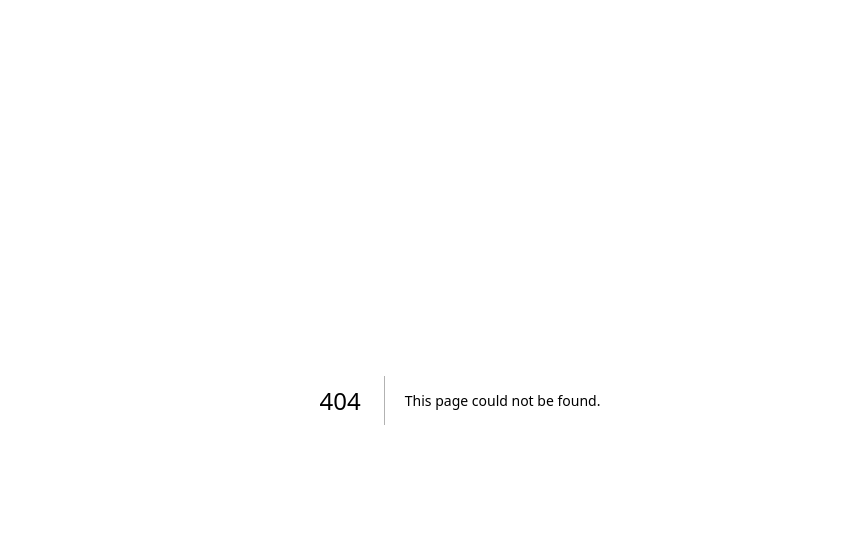
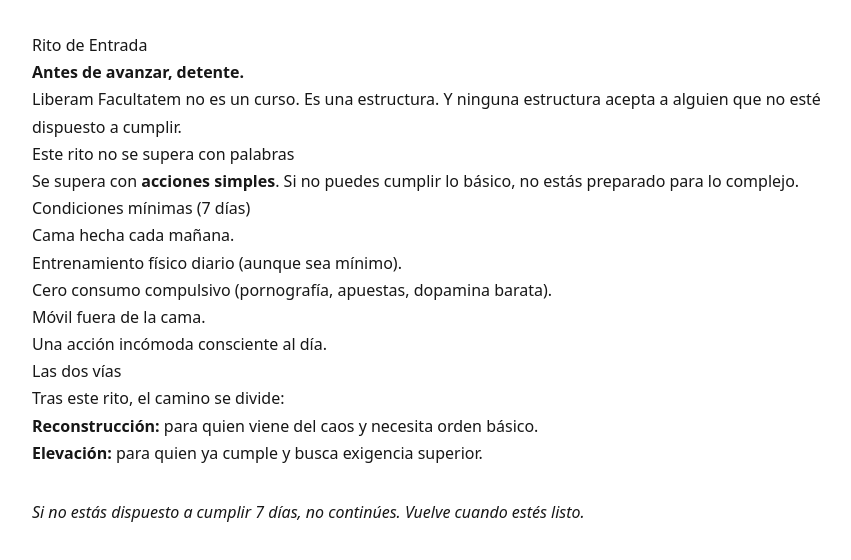
Before and after one commit to oriolrinconr-lang/nextjs-boilerplate, a Next.js app: page /campo-mental/rito in a window 1280 px wide. Before the commit this address had no page. Shown: the top 560 px of the page, without its empty margins (180-1031 px from the left). Built offline with nearby package versions, Linux system fonts and the light colour scheme.

Commit message:
Add Rito de Entrada

```diff
--- /dev/null
+++ b/app/campo-mental/rito/page.tsx
@@ -0,0 +1,48 @@
+export default function RitoEntrada() {
+  return (
+    <main style={{ maxWidth: 920, margin: "0 auto", padding: 32, fontFamily: "system-ui", lineHeight: 1.7 }}>
+      <h1>Rito de Entrada</h1>
+      <p><strong>Antes de avanzar, detente.</strong></p>
+
+      <p>
+        Liberam Facultatem no es un curso. Es una estructura.
+        Y ninguna estructura acepta a alguien que no esté dispuesto a cumplir.
+      </p>
+
+      <h2>Este rito no se supera con palabras</h2>
+      <p>
+        Se supera con <strong>acciones simples</strong>.
+        Si no puedes cumplir lo básico, no estás preparado para lo complejo.
+      </p>
+
+      <h2>Condiciones mínimas (7 días)</h2>
+      <ul>
+        <li>Cama hecha cada mañana.</li>
+        <li>Entrenamiento físico diario (aunque sea mínimo).</li>
+        <li>Cero consumo compulsivo (pornografía, apuestas, dopamina barata).</li>
+        <li>Móvil fuera de la cama.</li>
+        <li>Una acción incómoda consciente al día.</li>
+      </ul>
+
+      <h2>Las dos vías</h2>
+      <p>
+        Tras este rito, el camino se divide:
+      </p>
+      <ul>
+        <li>
+          <strong>Reconstrucción:</strong> para quien viene del caos y necesita orden básico.
+        </li>
+        <li>
+          <strong>Elevación:</strong> para quien ya cumple y busca exigencia superior.
+        </li>
+      </ul>
+
+      <p style={{ marginTop: 32 }}>
+        <em>
+          Si no estás dispuesto a cumplir 7 días, no continúes.
+          Vuelve cuando estés listo.
+        </em>
+      </p>
+    </main>
+  );
+}
```
